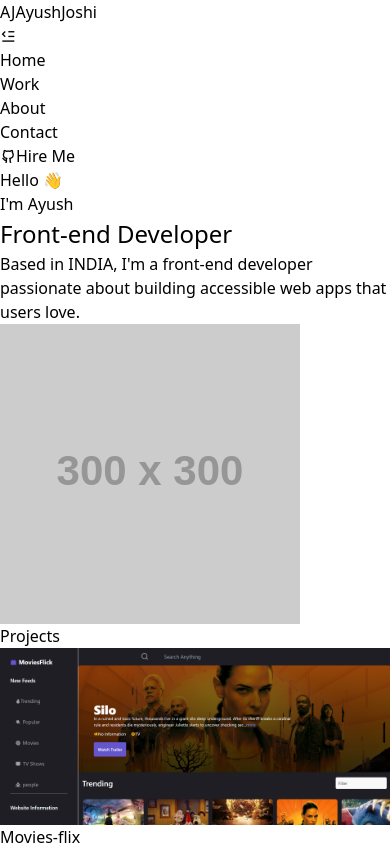
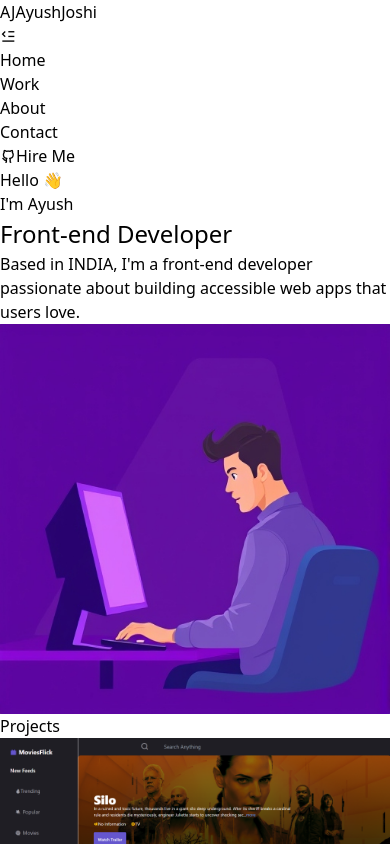
Before and after one commit to ayushjoshi45/Personal-Portfolio-React, a React (Vite) app: page / in a window 390 px wide. Shown: the top 844 px of the page. Built offline with nearby package versions, Linux system fonts and the light colour scheme.

Commit message:
Make more responsive

```diff
--- a/src/App.jsx
+++ b/src/App.jsx
@@ -1,15 +1,13 @@
 import React from 'react'
 import Header from "./components/Header"
-import Hero from "./components/Hero"
 import Project from './components/Project'
 import Contact from './components/Contact'
 import { Outlet, Route,Router,Routes } from 'react-router-dom'
 function App() {
   return (
     <div className='bg-[#0B0B0B] h-full flex justify-center'>
-      <div className='w-[90%]'>
+      <div className='w-[85%]'>
       {<Header/>}
-      {<Hero/>}
       {<Project/>}
       <Routes>
         <Route path="/contact" element={<Contact/>} />
--- a/src/components/Header.jsx
+++ b/src/components/Header.jsx
@@ -1,8 +1,10 @@
 import React, { useState } from "react";
+import Hero from "./Hero"
 import { Link } from "react-router-dom";
 function Header() {
   const [menu, openMenu] = useState(false);
   return (
+    <>
     <div className="text-white flex items-center justify-between mt-4">
       <div className="text-3xl">
   <span className="inline md:hidden">A</span>
@@ -16,7 +18,7 @@ function Header() {
           onClick={() => openMenu(!menu)}
         >
           <i
-            className={`ri-menu-${menu ? "unfold" : "fold"}-line text-3xl`}
+            className={`ri-menu-${menu ? "unfold" : "fold"}-line text-3xl `}
           ></i>
         </div>
 
@@ -27,6 +29,7 @@ function Header() {
           } absolute top-16 left-0 w-full bg-[#222222] md:bg-transparent md:static md:flex md:items-center md:justify-center`}
         >
           <ul className="flex flex-col md:flex-row items-center text-2xl gap-5 p-4 md:p-0">
+
             <li className="px-5 py-2 hover:bg-[#6200EE] rounded-full">
               <Link to="/">Home</Link>
             </li>
@@ -54,8 +57,8 @@ function Header() {
           </li>
           <li className="px-5 py-2 hover:bg-[#6200EE] rounded-full">
             <Link to="/contact">Contact</Link>
-          </li>
-        </ul> */}
+            </li>
+            </ul> */}
       </div>
       <div>
         <div className="flex items-center justify-center text-2xl gap-5">
@@ -70,6 +73,8 @@ function Header() {
         </div>
       </div>
     </div>
+    {<Hero slide={menu} />}
+            </>
   );
 }
 
--- a/src/components/Hero.jsx
+++ b/src/components/Hero.jsx
@@ -1,49 +1,14 @@
-// import React from 'react'
-// import { TypeAnimation } from 'react-type-animation';
-// function Hero() {
-//   return (
-//     <div className='w-full h-screen text-white flex justify-between items-center'>
-//         <div>
-//             <h1 className='text-4xl mb-4'>Hello 👋</h1>
-//             <h1 className='text-4xl mb-4'>I'm <span className='text-[#6200EE]'>Ayush</span></h1>
-
-//         <TypeAnimation
-//       sequence={[
-//         'Software Engineer',
-//         'Front-end Developer',
-//         1000,
-//         'Freelancer',
-//         1000
-//       ]}
-//       wrapper="span"
-//       speed={10}
-//       style={{ fontSize: '2em', display: 'inline-block' }}
-//       repeat={Infinity}
-//        className="text-[#6200EE] mb-4"
-//     />
-
-//     <p className='w-[45%] h-full text-xl'>Based in the INDIA, I'm a front-end developer passionate about building accessible web apps that users love.</p>
-//     </div>
-//     <div>
-//         image
-//     </div>
-//     </div>
-//   )
-// }
-
-// export default Hero
-
-
 import React from 'react';
+import heroimg from "../utils/hero.jpg"
 import { TypeAnimation } from 'react-type-animation';
 
-function Hero() {
+function Hero({slide}) {
   return (
-    <div className="w-full h-screen text-white flex flex-col lg:flex-row justify-between items-center px-4 lg:px-16">
+    <div className={`w-full h-screen text-white flex flex-col lg:flex-row justify-between items-center px-4 lg:px-16 ${slide ? "mt-[80%]":"mt-[40%] sm:mt-0"}`}>
       {/* Left Section */}
       <div className="text-center lg:text-left mb-8 lg:mb-0">
-        <h1 className="text-3xl lg:text-4xl mb-4">Hello 👋</h1>
-        <h1 className="text-3xl lg:text-4xl mb-4">
+        <h1 className="text-4xl lg:text-5xl mb-4">Hello 👋</h1>
+        <h1 className="text-4xl lg:text-5xl mb-4">
           I'm <span className="text-[#6200EE]">Ayush</span>
         </h1>
 
@@ -71,7 +36,7 @@ function Hero() {
       {/* Right Section (Image) */}
       <div className="w-[80%] lg:w-[50%]">
         <img
-          src="https://via.placeholder.com/300"
+          src={heroimg}
           alt="Profile"
           className="rounded-full mx-auto lg:mx-0"
         />
```
Also changed, not shown: src/utils/hero.jpg (added).
